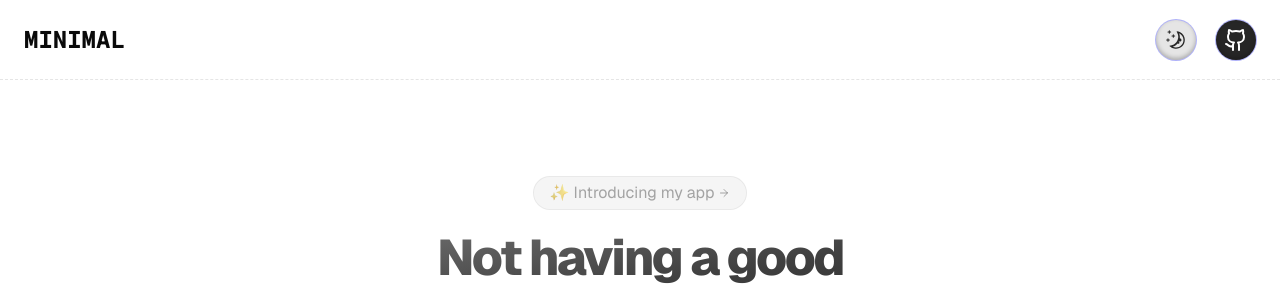
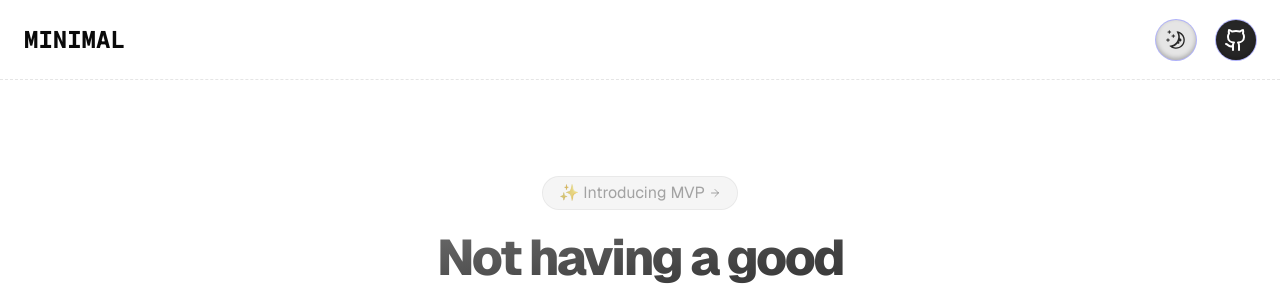
Before and after one commit to itsarghyadas/minimal-landing, a Next.js app: page / in a window 1280 px wide. Shown: the top 285 px of the page. Built offline with nearby package versions, Linux system fonts and the light colour scheme.

Commit message:
updated my minimal template

```diff
--- a/components/herosection.tsx
+++ b/components/herosection.tsx
@@ -38,7 +38,7 @@ export default function HeroSection() {
             )}
           >
             <TextShimmer className="inline-flex items-center justify-center px-4 py-1">
-              <span>✨ Introducing my app</span>
+              <span>✨ Introducing MVP</span>
               <ArrowRightIcon className="size-3 ml-1 transition-transform duration-300 ease-in-out group-hover:translate-x-0.5" />
             </TextShimmer>
           </div>
```
